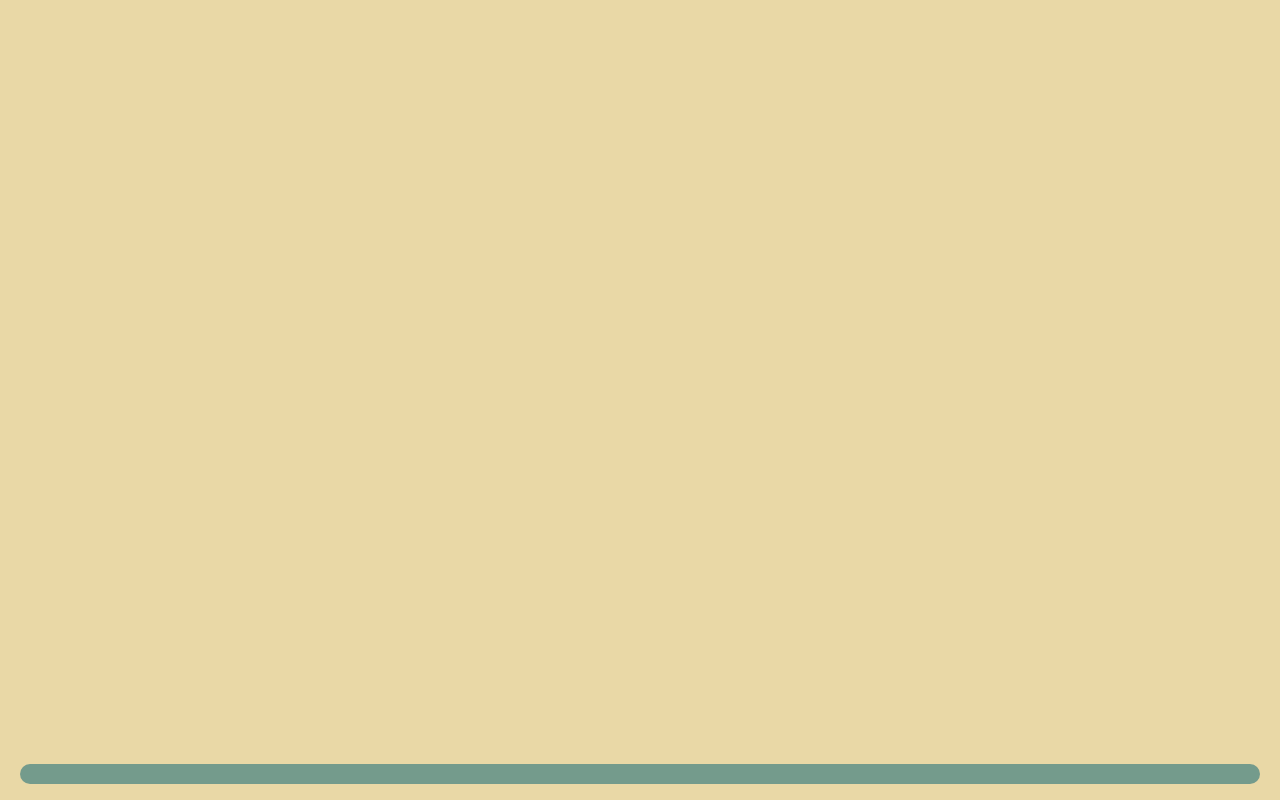
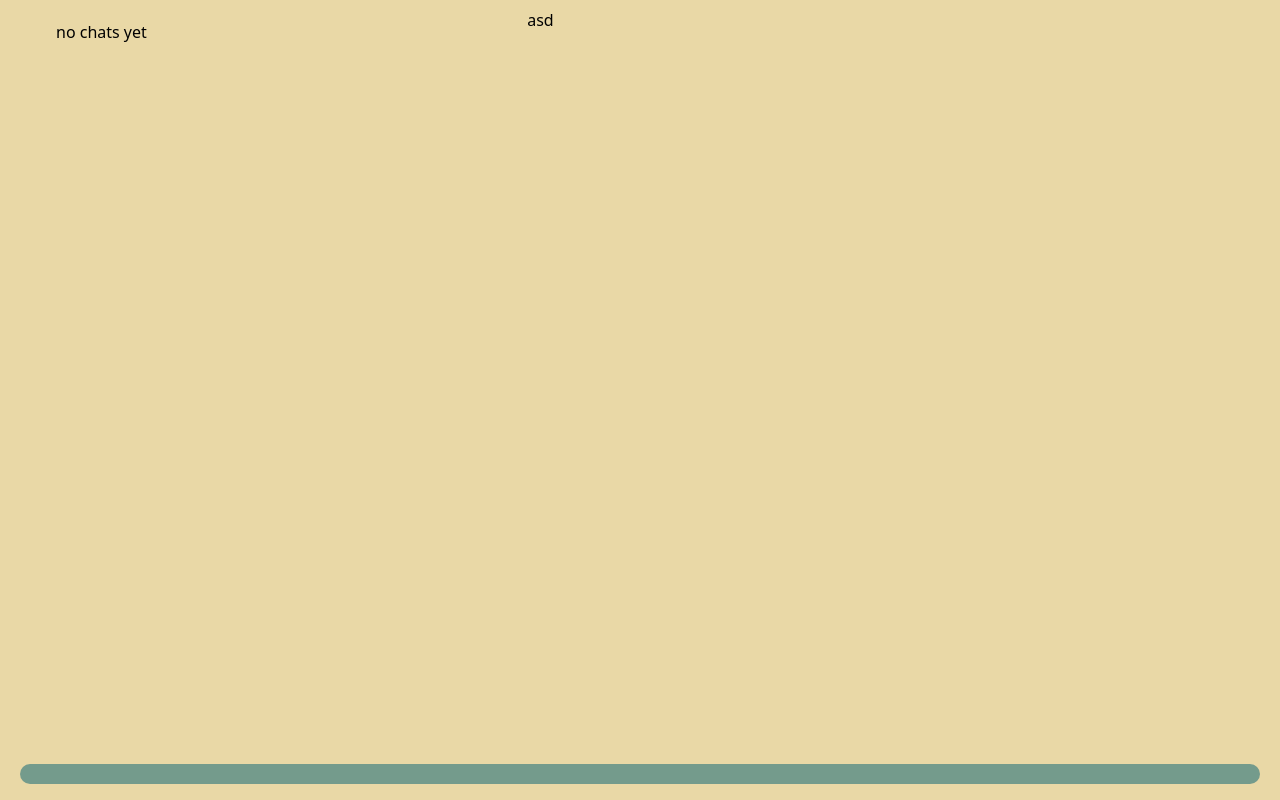
Before and after one commit to anikihref/messanger-2022, a React (Create React App) app in the folder client/: page / in a window 1280 px wide. Built offline with nearby package versions, Linux system fonts and the light colour scheme.

Commit message:
chats are displaying in default layout

```diff
--- a/client/src/layout/MainLayout.tsx
+++ b/client/src/layout/MainLayout.tsx
@@ -1,24 +1,49 @@
 import React, { useEffect, useState } from 'react';
 import { Outlet } from 'react-router-dom';
+import Button from '../components/Button';
+import Chat from '../components/Chat';
 import Navbar from '../components/Navbar';
+import { useTypedSelector } from '../hooks/redux';
 import useTimeout from '../hooks/useTimeout';
 
 const MainLayout = () => {
-  const [sidebarOpen, setSidebarOpen] = useState<boolean>(false);
+  const [sidebarOpen, setSidebarOpen] = useState<boolean>(true);
   const {clear, reset} = useTimeout(() => setSidebarOpen(false) , 1000);
+  const {chats} = useTypedSelector(state => state.chat)
 
   useEffect(() => {
-    clear()
+
   })
 
   return (
     <div className='h-full  bg-neutral'>
-      <div className='container h-full'>
-        <Outlet />
+      <div className='container max-h-[90%] flex'>
+        {/* Chatlist */}
+        <div className='w-[40%] p-5 flex flex-col gap-y-2 overflow-y-scroll'>
+        {chats.toString() ? chats.map((chat) => (
+            <Button
+            key={chat.id}>
+              <Chat
 
+                chat={chat}
+              />
+            </Button>
+          )) : <div>
+              no chats yet
+            </div>}
+        </div>
+
+
+          {/* Custom content */}
+          <div className='grow overflow-auto p-2'>
+            <Outlet />
+          </div>
+
+
+        </div>
         {/* sidebar trigger */}
         <div
-          className='fixed bottom-0 h-[10%] left-0 right-0'
+          className='fixed bottom-0 h-[10%] left-0 right-0 z-[100]'
           onMouseOver={() => {
             clear()
             setSidebarOpen(true)
@@ -31,7 +56,6 @@ const MainLayout = () => {
           <div className="container absolute opacity-50 bottom-[20%] h-[20px] left-5 right-5 bg-cold-300 rounded-xl"></div>
           <Navbar isOpened={sidebarOpen}></Navbar>
         </div>
-      </div>
     </div>
   );
 };
--- a/client/src/pages/MainPage.tsx
+++ b/client/src/pages/MainPage.tsx
@@ -1,53 +1,9 @@
-import React, { useEffect } from 'react';
-import Chat from '../components/Chat';
-import { useTypedSelector } from '../hooks/redux';
-import { AiOutlineWarning } from 'react-icons/ai';
-import { Link } from 'react-router-dom';
-import Button from '../components/Button';
+import React from 'react';
 
 const MainPage = () => {
-  const { chats } = useTypedSelector((state) => state.chat);
-
-  useEffect(() => {
-    // fetchChats()
-  });
-
   return (
-    <div
-      className={`pt-10 ${
-        !chats ? 'flex items-center justify-center h-full' : ''
-      }`}
-    >
-      {/* chat list */}
-      <div className='flex flex-col gap-10'>
-        {chats ? (
-          chats.map((chat) => (
-            <Button>
-              <Chat
-                key={chat.id}
-                chat={chat}
-              />
-            </Button>
-          ))
-        ) : (
-          <div className='-translate-y-1/2 '>
-            <div className='mb-5 text-center font-title text-neutral text-[3rem] bg-hot-200 w-full py-2 px-4'>
-              No chats started yet
-            </div>
-
-            <Button>
-              <Link
-                to={'/search'}
-                className='text-center text-hot-100 text-xl h-[50px] flex items-center justify-center font-title duration-500 hover:text-cold-300'
-              >
-                Start chatting
-              </Link>
-            </Button>
-
-            <div></div>
-          </div>
-        )}
-      </div>
+    <div>
+        asd
     </div>
   );
 };
```
